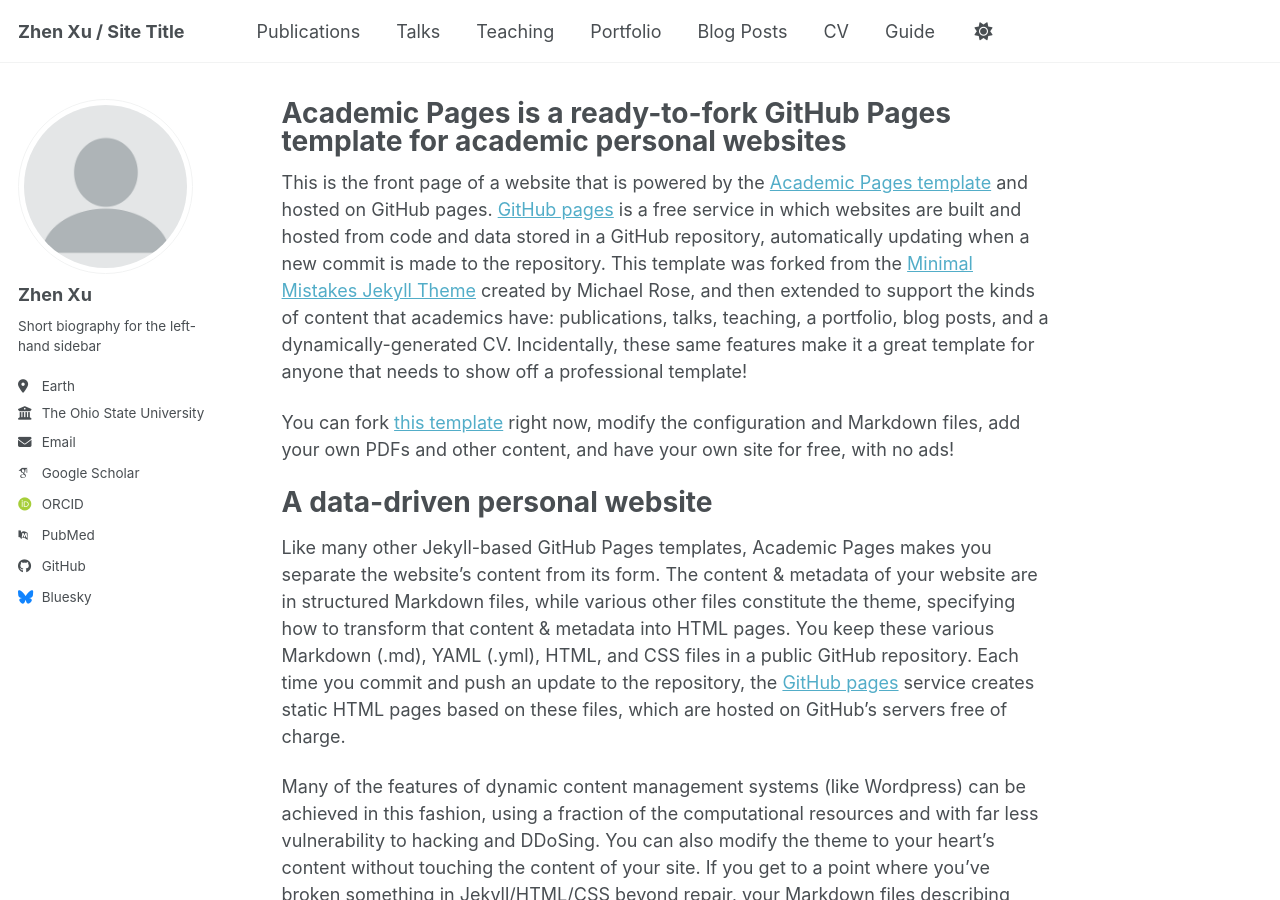
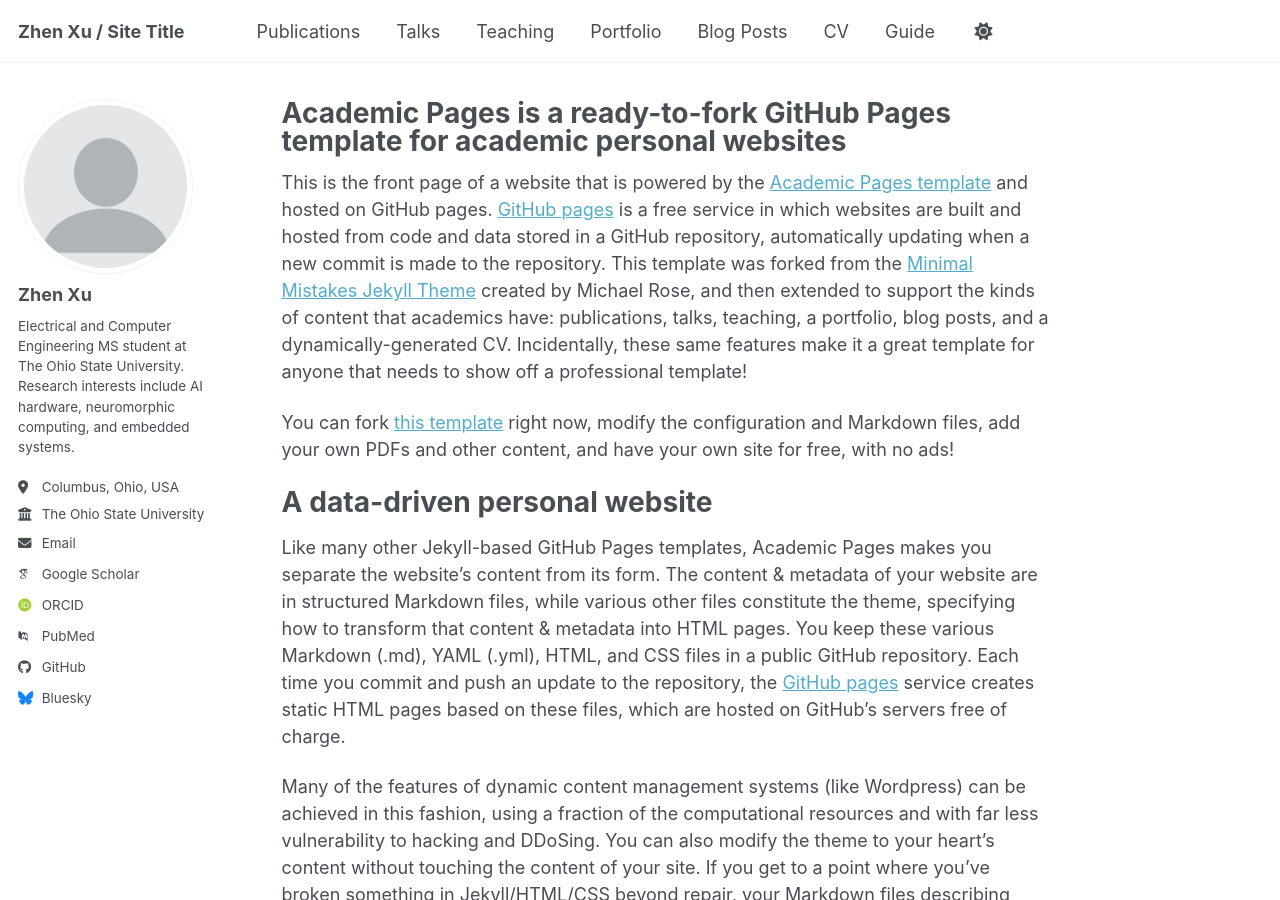
Before and after one commit to ycdde/ycdde.github.io, a Jekyll site: the page built from _pages/about.md, in a window 1280 px wide and 900 px high. Built offline with Jekyll 4.4.1, drawn with Linux system fonts in a browser that asks for light colours; some web fonts are replaced; a script bundle is joined from its source files by our own code; library files that are not in the unit come from our copies.

Commit message:
Update author bio and location in config

```diff
--- a/_config.yml
+++ b/_config.yml
@@ -26,8 +26,8 @@ author:
   avatar           : "profile.png"
   name             : "Zhen Xu"
   pronouns         : # example: "she/her"
-  bio              : "Short biography for the left-hand sidebar"
-  location         : "Earth"
+  bio              : "Electrical and Computer Engineering MS student at The Ohio State University. Research interests include AI hardware, neuromorphic computing, and embedded systems."
+  location         : "Columbus, Ohio, USA"
   employer         : "The Ohio State University"
   uri              : # URL
   email            : "xu.5755@osu.edu"
```
